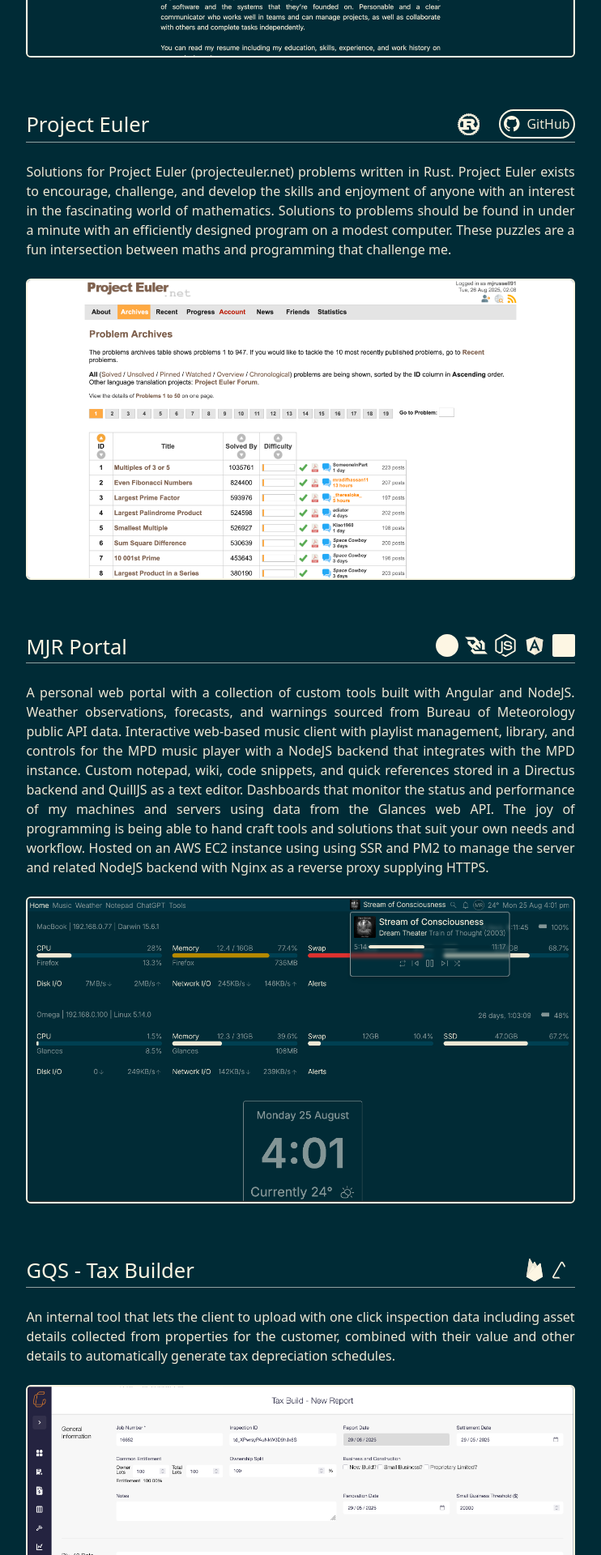
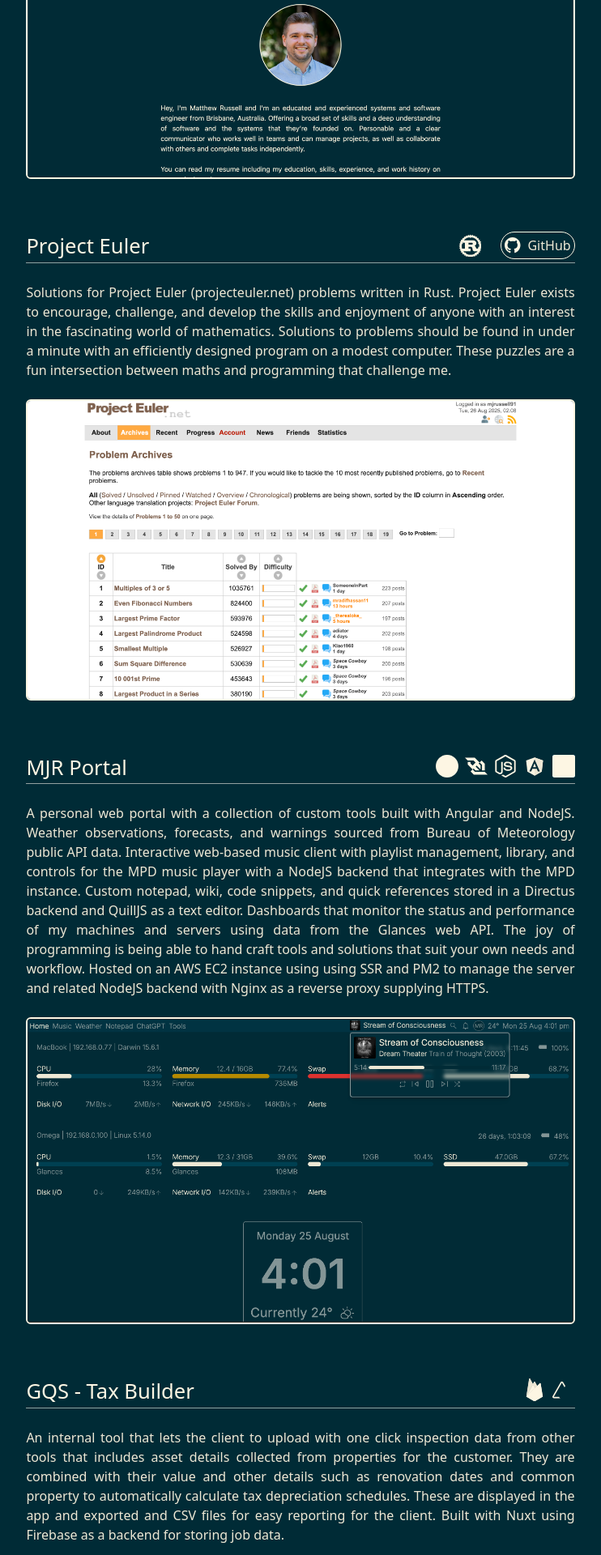
Before and after one commit to mjrussell91/mjrussell-net, an Angular app: page /projects in a window 1280 px wide. Shown: the part 560-2480 px from the top of the page at 81% size, without its empty margins (269-1011 px from the left). Built offline with nearby package versions, Linux system fonts and the light colour scheme.

Commit message:
project updates

```diff
--- a/src/app/page-projects/page-projects.html
+++ b/src/app/page-projects/page-projects.html
@@ -1,5 +1,9 @@
 <article class="flex flex-col mx-auto gap-4">
     <h1>Projects</h1>
+    <p>Explore some of my personal and professional projects to see my work in action and a demonstration of my skills and experience in web development. GitHub repositories are provided where available but most code is private.
+        Links to public projects are also provided where available. View my <a href="https://github.com/mjrussell91">GitHub profile</a> for more of my code.
+    </p>
+    <br />
     <section *ngFor="let project of projects" class="mb-12">
         <div class="flex justify-between">
             <h2 class="pb-4 hover:text-white-1">
@@ -8,8 +12,7 @@
             </h2>
             <h3 class="justify-end text-white-2 flex gap-2 items-center mb-5 text-l ">
                 <app-icon *ngFor="let icon of project.icons" [icon]="icon" [size]="28"></app-icon>
-                <!-- <span *ngIf="project.icons.length > 0 && project.repository" class="mx-1"> | </span> -->
-                <a *ngIf="project.repository" [href]="project.repository" target="_blank" class="justify-end ml-4 hover:text-white-1 rounded-l-full rounded-r-full border-white-1 border-x-[2px] border-y-[2px] p-1">
+                <a *ngIf="project.repository" [href]="project.repository" target="_blank" class="justify-end ml-4 hover:text-white-1 rounded-l-full rounded-r-full border-white-1 border-[1px] p-1">
                     <span class="flex gap-2 items-center">
                         <app-icon [icon]="'github'" [size]="20"></app-icon>GitHub
                     </span>
@@ -17,11 +20,6 @@
             </h3>
         </div>
         <hr />
-
-        <!-- <div class="flex flex-row justify-between mb-6">
-            <a *ngIf="project.link" [href]="project.link" target="_blank" class="underline">{{ project.link }}</a>
-            <a *ngIf="project.repository" [href]="project.repository" target="_blank" class="justify-end underline">{{ project.repository }}</a>
-        </div> -->
         <p class="mt-6">
             {{ project.description }}
         </p>
--- a/src/app/page-projects/page-projects.ts
+++ b/src/app/page-projects/page-projects.ts
@@ -52,7 +52,7 @@
 			link: null,
 			icons: ['firebase', 'nuxt'],
 			repository: null,
-			description: `An internal tool that lets the client to upload with one click inspection data including asset details collected from properties for the customer, combined with their value and other details to automatically generate tax depreciation schedules. `,
+			description: `An internal tool that lets the client to upload with one click inspection data from other tools that includes asset details collected from properties for the customer. They are combined with their value and other details such as renovation dates and common property to automatically calculate tax depreciation schedules. These are displayed in the app and exported and CSV files for easy reporting for the client. Built with Nuxt using Firebase as a backend for storing job data.`,
 			imageSrc: 'gqs-tax-build.png'
 		},
 		{
@@ -60,7 +60,7 @@
 			link: 'https://www.evervessel.com',
 			icons: ['shopify', 'nuxt', 'typescript'],
 			repository: null,
-			description: `Web store for EverVessel water bottles and accessories built in React and using Shopify as a backend. Integrated e-commerce features and custom features such as a canvas element for custom text and logo engravings, and bulk purchasing options.`,
+			description: `Web store for EverVessel water bottles and accessories. Handles e-commerce features such as localisation for currency and shipping, trust bar with customer reviews, and features such as a canvas element for custom text and logo engravings during checkout, and bulk purchasing options. Built in React with TypeScript and a custom Sanity backend for managing products and orders.`,
 			imageSrc: 'evervessel.png'
 		},
 		{
@@ -68,13 +68,13 @@
 			link: null,
 			icons: ['firebase', 'nuxt', 'typescript'],
 			repository: null,
-			description: `Portal to manage and automate orders for the engraving partner to display order details, group by SKU, print shipping labels, and update order statuses.`,
+			description: `Portal to manage and automate orders for the engraving partner by sorting orders into batches based on their date, grouping the batch by SKU, displaying order details, printing shipping labels, and updating order statuses.`,
 			imageSrc: 'ev-engraving-portal.png'
 		},
 		{
 			title: 'Pricing Tool',
 			link: null,
-			icons: ['shopify', 'websocket', 'nodejs', 'nuxt'],
+			icons: ['directus', 'shopify', 'websocket', 'nodejs', 'nuxt'],
 			repository: null,
 			description: `Internal tool that allows the client to match their Shopify products against pricing data scraped from various public sources to inform pricing decisions. Data collected from various APIs and websites with custom Puppeteer scripts that run on a schedule.
 			 Data is stored in a Directus CMS with a SQL database and accessed via a REST API. A custom WebSocket server passes events and real-time data to the client to show job and status updates, notifications, and logs to a terminal interface.
@@ -83,10 +83,10 @@
 		},
 		{
 			title: 'WLTH - Customer Portal',
-			link: null,
+			link: 'https://wlth.com/',
 			icons: ['nuxt', 'typescript'],
 			repository: null,
-			description: `Banking portal for WLTH customers to view account balances, transactions, interest rates, bonus points and other financial information as well as manage their customer details and preferences. Built with nuxt and security hardened, the app integrated with WLTH's API through an API gateway.`,
+			description: `Banking portal for WLTH customers to view account balances, transactions, interest rates, reward points, and other financial information as well as manage their customer details and preferences. Built with Nuxt and TypeScript, security hardened, Okta authentication, and integrated WLTH's APIs with secure API gateways.`,
 			imageSrc: 'wlth-dashboard.png'
 		},
 		{
@@ -94,7 +94,7 @@
 			link: 'https://www.emlpayments.com',
 			icons: ['wordpress', 'nuxt'],
 			repository: null,
-			description: `Public website for EML Payments company that shows payment solutions, use cases, company and investor details. Built with nuxt and a WordPress backend that used the ACF plugin so the client could manage content and pages through custom built block components.`,
+			description: `Public website for EML Payments that shows payment solutions, use cases, company and investor details. Built with Nuxt and a WordPress backend that combines the ACF plugin and custom block components to allow the client to edit and add content.`,
 			imageSrc: 'eml-payments.png'
 		},
 	];
```
